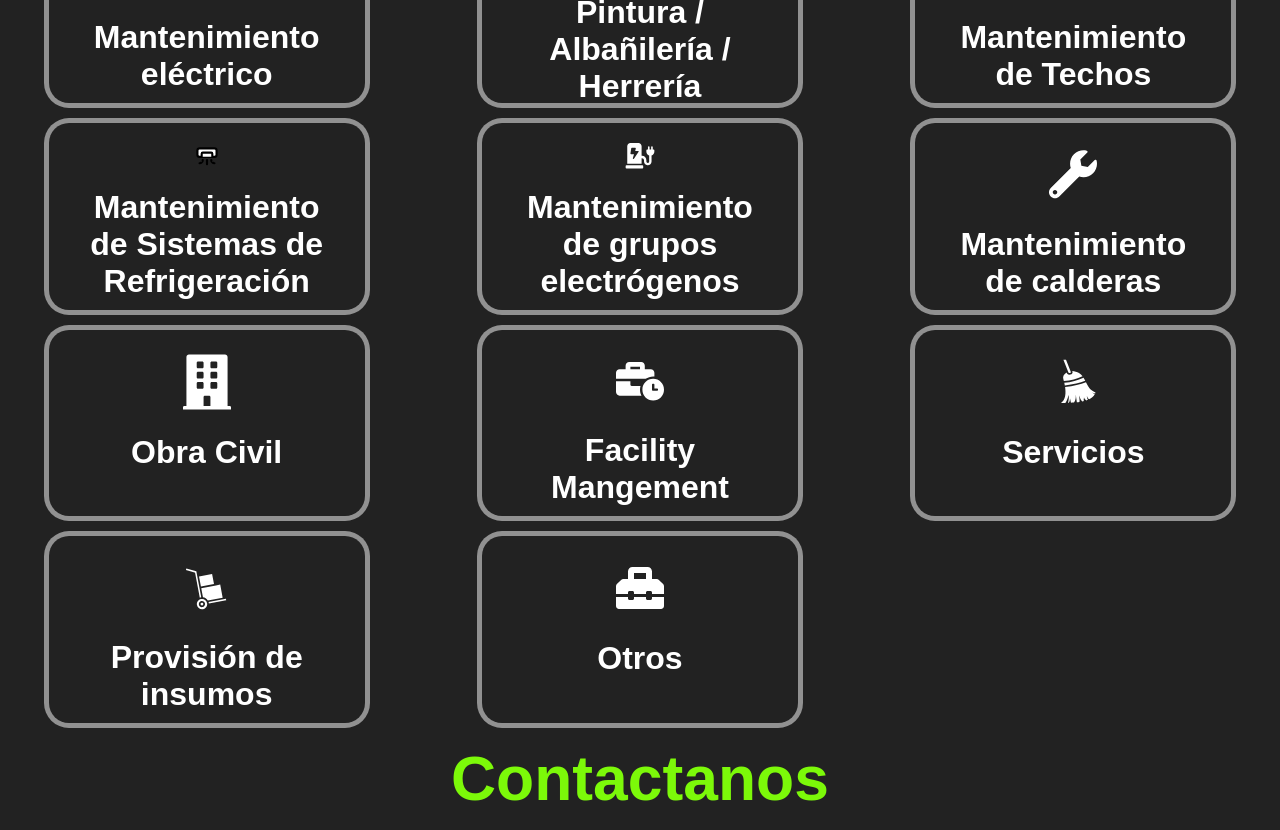
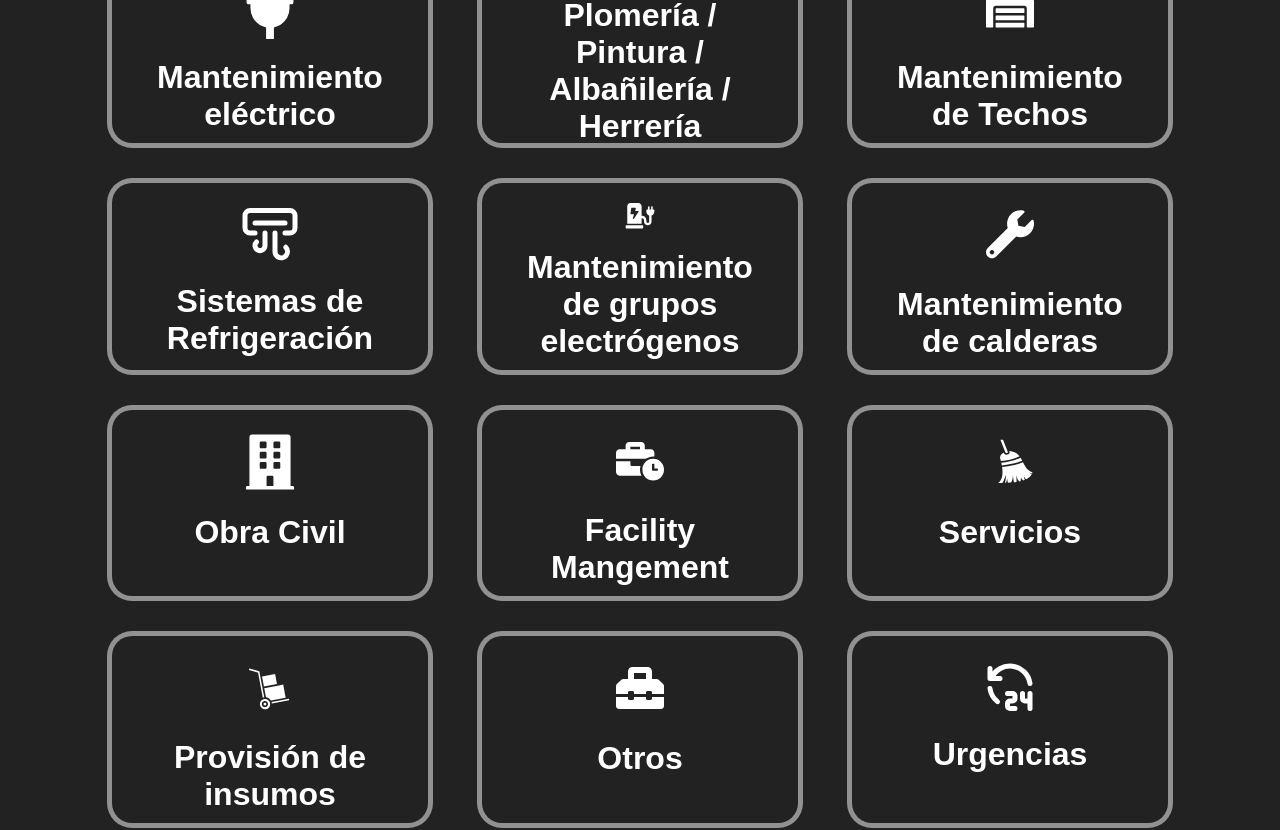
Before and after one commit to julieta2709/DurorGroup, a React (Vite) app: page /Contact in a window 1280 px wide. Shown: the part 1000-1830 px from the top of the page. Built offline with nearby package versions, Linux system fonts and the light colour scheme; a web font is replaced by a local one.

Commit message:
cardservices hover effects

```diff
--- a/src/Components/CardServices.jsx
+++ b/src/Components/CardServices.jsx
@@ -14,8 +14,9 @@ import {
   FaToolbox,
   FaWrench,
 } from "react-icons/fa";
+import { LuAirVent } from "react-icons/lu";
 import { GiBroom, GiBoxUnpacking, GiHandTruck } from "react-icons/gi";
-import { TbAirConditioning } from "react-icons/tb";
+import { Tb24Hours } from "react-icons/tb";
 import "../Styles/CardServices.css";
 
 const CardServices = ({ item, iconType }) => {
@@ -70,7 +71,10 @@ const CardServices = ({ item, iconType }) => {
       icon = <GiHandTruck className="CardService-icon" />;
       break;
     case "AirConditioning":
-      icon = <TbAirConditioning className="CardService-icon" />;
+      icon = <LuAirVent className="CardService-iconTbh" />;
+      break;
+    case "Hours":
+      icon = <Tb24Hours className="CardService-iconTbh" />;
       break;
     default:
       icon = null;
--- a/src/Components/ServicesContainer.jsx
+++ b/src/Components/ServicesContainer.jsx
@@ -5,7 +5,7 @@ const ServicesContainer = ({items}) => {
   return (
     <div className="Services-container">
       {items.map(item =>
-        <div key={item.id}>
+        <div key={item.id} className="CardService-container">
           <CardServices item={item} iconType={item.iconType} />
         </div>
       )}
--- a/src/Styles/CardServices.css
+++ b/src/Styles/CardServices.css
@@ -3,7 +3,10 @@
   display: flex;
   flex-direction: column;
   align-items: center;
+  margin-top: 20px;
+  transition: all 0.6s cubic-bezier(0.175, 0.885, 0.32, 1.275);
 }
+
 .CardService-front {
   position: relative;
   display: flex;
@@ -21,50 +24,76 @@
   box-shadow: 0 0 0 5px #ffffff80;
   transition: all 0.6s cubic-bezier(0.175, 0.885, 0.32, 1.275);
 }
+
 .CardService-container:hover {
-  aspect-ratio: 16/11;
-  transform: scale(1.05);
-  box-shadow: 0 8px 16px rgba(255, 255, 255, 0.2);
+  transform: scale(1.05) translateY(20px);
+  box-shadow: 0 0 0 5px #ffffff80, 0 8px 16px rgba(255, 255, 255, 0.2);
+  border-radius: 20px;
+  height: auto;
 }
+.Services-container .CardService-container {
+  margin-top: 20px;
+  transition: all 0.6s cubic-bezier(0.175, 0.885, 0.32, 1.275);
+}
+
+.Services-container .CardService-container:hover {
+  margin-top: 40px;
+}
+
 .CardService-content {
   position: absolute;
   top: 0;
   left: 0;
   width: 100%;
-  height: 100%;
-  padding: 10px;
+  height: auto;
   aspect-ratio: 16/11;
   display: flex;
   flex-direction: column;
   text-align: center;
   align-items: stretch;
+  justify-content: space-between;
   box-sizing: border-box;
+  background-color: #222;
   border-radius: 20px;
-  background-color: #222;
+  box-shadow: 0 0 0 5px #ffffff80, 0 8px 16px rgba(255, 255, 255, 0.2);
   transform: rotateX(-90deg);
   transform-origin: bottom;
   transition: all 0.6s cubic-bezier(0.175, 0.885, 0.32, 1.275);
 }
+
 .CardService-container:hover .CardService-content {
   transform: rotateX(0deg);
 }
 
-.CardService-container:hover .CardService-icon .CardService-title {
-  scale: 0;
+.CardService-icon,
+.CardService-iconTbh,
+.CardService-iconTba {
+  margin-bottom: 20px;
+  margin-top: 10px;
 }
+
 .CardService-icon {
   width: 48px;
-  fill: #ffffff;
   font-size: 4em;
-  margin-bottom: 20px;
-  margin-top: 10px;
-  transition: all 0.6s cubic-bezier(0.175, 0.885, 0.32, 1.275);
+  fill: white;
+}
+
+.CardService-iconTbh {
+  width: 60px;
+  height: 60px;
+  color: white;
+}
+
+.CardService-iconTba {
+  font-size: 10em;
+  color: white;
 }
 
 .CardService-title,
 .CardService-description {
   color: rgb(255, 255, 255);
 }
+
 .CardService-title {
   font-family: "Juventus Fans Bold", sans-serif;
   font-size: 2em;
@@ -77,16 +106,20 @@
   text-align: start;
   font-family: Verdana, Tahoma, sans-serif;
   font-size: 1em;
-  padding: 5px;
   line-height: 1.5;
   white-space: pre-line;
-  padding: 5px;
+  padding-left: 20px;
+  padding: 10px;
 }
 
 .CardService-button {
+  width: 100%;
+  border-radius: 0 0 20px 20px;
   padding: 15px;
-  border-radius: 8px;
-  background: #777;
+  background: #7cf909;
   border: none;
-  color: white;
+  color: black;
+  font-family: "Juventus Fans Bold", sans-serif;
+  font-size: 2em;
+  cursor: pointer;
 }
--- a/src/Styles/ServicesStyle.css
+++ b/src/Styles/ServicesStyle.css
@@ -1,7 +1,13 @@
 .Services-container {
-  display: grid;
-  grid-template-columns: repeat(3, 1fr);
-  grid-template-rows: repeat(4, 1fr);
-  gap: 20px;
-  justify-items: center;
+  display: flex;
+  flex-wrap: wrap;
+  justify-content: center;
 }
+.Services-container .CardService-container {
+  margin-top: 20px;
+  transition: all 0.6s cubic-bezier(0.175, 0.885, 0.32, 1.275);
+}
+
+.Services-container .CardService-container:hover {
+  margin-top: -20px;
+}
--- a/src/cards.json
+++ b/src/cards.json
@@ -5,7 +5,7 @@
     "iconType": "Plug",
     "title": "Mantenimiento eléctrico",
     "description": [
-      "Predictivo, Preventivo y Correctivo",
+      "Predictivo, Preventivo y Correctivo.",
       "Instalación y mantenimiento de tableros eléctricos.",
       "Cableado en general y subterráneo, puesta a tierra.",
       "Instalación y mantenimiento de luminarias (interior y exterior), bandejas aéreas, tomas, etc."
@@ -25,20 +25,19 @@
     "title": "Mantenimiento de Techos",
     "description": [
       "Reparación y arreglo de todo tipo de techos en plantas industriales y centros de distribución.",
-      "Trabajos de zinguería"
+      "Trabajos de zinguería."
     ]
   },
   {
     "id": 4,
     "categorie": "services",
     "iconType": "AirConditioning",
-    "title": "Mantenimiento de Sistemas de Refrigeración",
+    "title": "Sistemas de Refrigeración",
     "description": [
-      "Predictivo, Preventivo y Correctivo",
-      "Limpieza, ajuste y reemplazo de equipos domiciliarios e industriales",
-      "Equipos centralizados, Enfriadoras, Torres de enfriamiento",
-      "Instalación de equipos de refrigeración industriales y domiciliarios",
-      "Atención de urgencias"
+      "Predictivo, Preventivo y Correctivo.",
+      "Limpieza, ajuste y reemplazo de equipos domiciliarios e industriales.",
+      "Equipos centralizados, Enfriadoras, Torres de enfriamiento.",
+      "Instalación de equipos de refrigeración industriales y domiciliarios."
     ]
   },
   {
@@ -47,10 +46,9 @@
     "iconType": "ChargingStation",
     "title": "Mantenimiento de grupos electrógenos",
     "description": [
-      "Predictivo, Preventivo y Correctivo",
-      "Instalación de equipos",
-      "Limpieza de equipos, reemplazo de consumibles",
-      "Atención de urgencias"
+      "Predictivo, Preventivo y Correctivo.",
+      "Instalación de equipos.",
+      "Limpieza de equipos, reemplazo de consumibles."
     ]
   },
   {
@@ -59,11 +57,10 @@
     "iconType": "Wrench",
     "title": "Mantenimiento de calderas",
     "description": [
-      "Predictivo, Preventivo y Correctivo",
-      "Instalación de equipos",
-      "Limpieza de equipos",
-      "Reparaciones",
-      "Atención de urgencias"
+      "Predictivo, Preventivo y Correctivo.",
+      "Instalación de equipos.",
+      "Limpieza de equipos.",
+      "Reparaciones."
     ]
   },
   {
@@ -72,9 +69,9 @@
     "iconType": "Building",
     "title": "Obra Civil",
     "description": [
-      "Proyectos llave en mano",
-      "Reparaciones y reformas",
-      "Montajes (personal fijo o spot)"
+      "Proyectos llave en mano.",
+      "Reparaciones y reformas.",
+      "Montajes (personal fijo o spot)."
     ]
   },
   {
@@ -82,7 +79,7 @@
     "categorie": "services",
     "iconType": "BusinessTime",
     "title": "Facility Mangement",
-    "description": ["Gestionamos los servicios para empresas e industrias"]
+    "description": ["Gestionamos los servicios para empresas e industrias."]
   },
   {
     "id": 9,
@@ -90,9 +87,9 @@
     "iconType": "Broom",
     "title": "Servicios",
     "description": [
-      "Limpieza final de obra",
-      "Personal eventual",
-      "Limpieza de oficinas"
+      "Limpieza final de obra.",
+      "Personal eventual.",
+      "Limpieza de oficinas."
     ]
   },
   {
@@ -101,7 +98,7 @@
     "iconType": "HandTruck",
     "title": "Provisión de insumos",
     "description": [
-      "Proveemos materiales, insumos, maquinas, equipamiento para empresas, facilitamos todo tipo de producto que el cliente necesite"
+      "Proveemos materiales, insumos, maquinas, equipamiento para empresas, facilitamos todo tipo de producto que el cliente necesite."
     ]
   },
   {
@@ -110,8 +107,8 @@
     "iconType": "Toolbox",
     "title": "Otros",
     "description": [
-      "Colocación de vidrios en equipos móviles",
-      "Limpieza de baterías"
+      "Colocación de vidrios en equipos móviles.",
+      "Limpieza de baterías."
     ]
   },
   {
@@ -141,5 +138,14 @@
     "iconType": "Map",
     "title": "Equipos de trabajo",
     "description": "En el polo de Ezeiza y alrededores y, en GBA Norte y CABA"
+  },
+  {
+    "id": 16,
+    "categorie": "services",
+    "iconType": "Hours",
+    "title": "Urgencias",
+    "description": [
+      "Ofrecemos un servicio de atención de urgencias las 24 horas todos los días. Nuestro equipo, altamente capacitado, puede resolver cualquier inconveniente para garantizar el correcto funcionamiento de sistemas críticos como: refrigeración, grupos electrógenos, calderas, etc."
+    ]
   }
 ]
```
